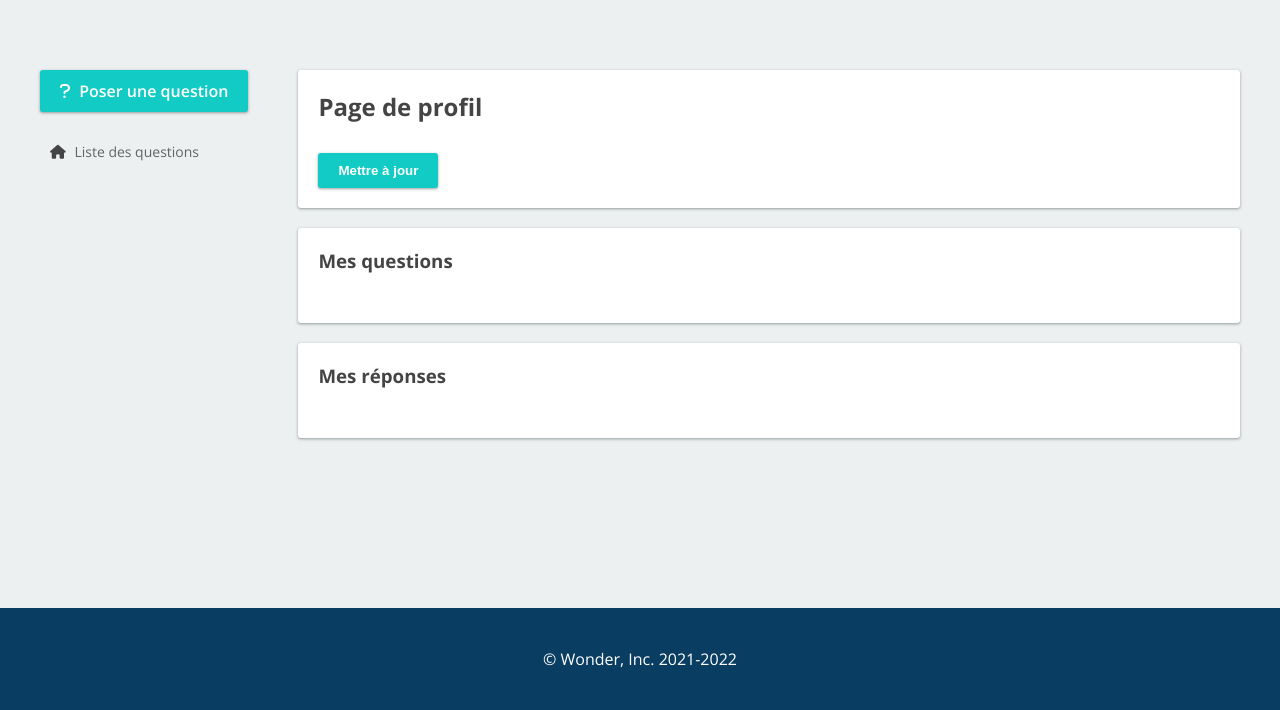
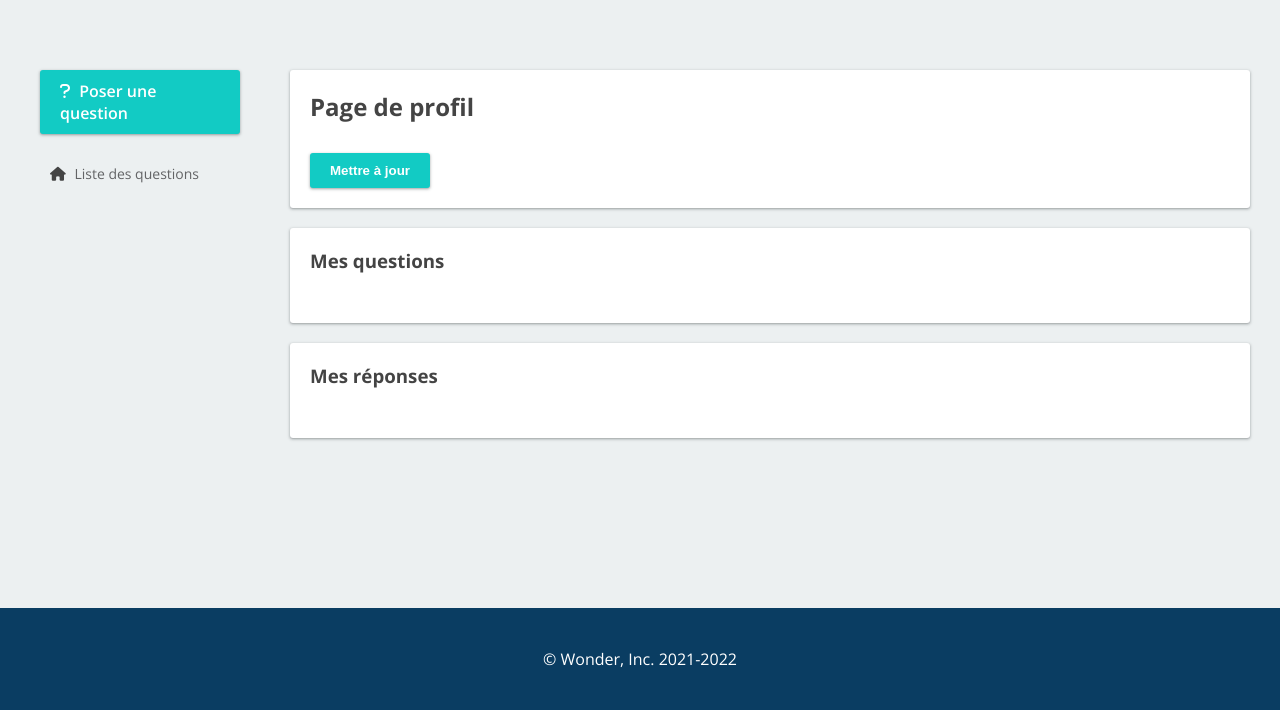
Before and after one commit to Enemles/Wonder, a Symfony app: template templates/user/index.html.twig in a window 1280 px wide. Shown: the part 90-800 px from the top of the page. Run offline with Twig, Linux system fonts and the light colour scheme; the template is opened without the code that fills it, so the values that code supplies are empty; style sheets or scripts are compiled from the project's sources; some libraries are stand-ins or nearby versions.

Commit message:
min width on block

```diff
--- a/assets/styles/_base.scss
+++ b/assets/styles/_base.scss
@@ -32,6 +32,7 @@
     border-radius: var(--border-radius);
     background-color: white;
     box-shadow: var(--box-shadow);
+    min-width: 960px;
 }
 
 .block-shadow:hover {
```
